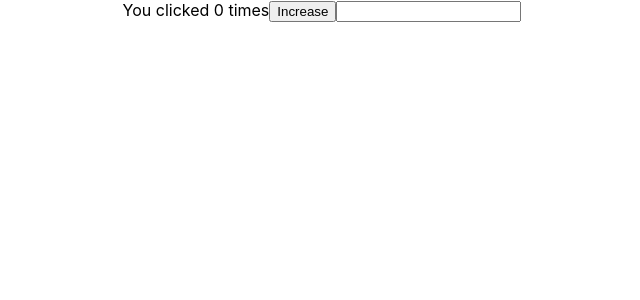
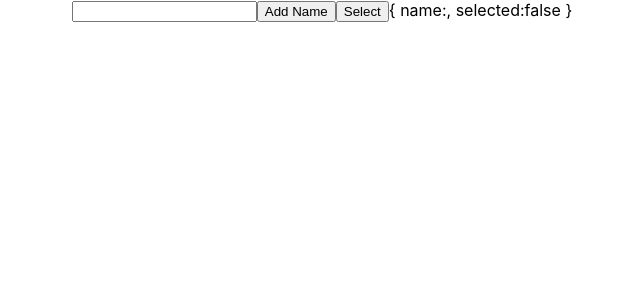
Before and after one commit to uberdwang/react-playground, a React (Create React App) app: page / in a window 1280 px wide. Shown: the top 300 px of the page, without its empty margins (318-958 px from the left). Built offline with nearby package versions, Linux system fonts and the light colour scheme.

Commit message:
Dependency mistakes

```diff
--- a/src/App.js
+++ b/src/App.js
@@ -1,11 +1,13 @@
 import "./App.css";
+import DependencyMistakes from "./JrMistakesUseEffect/DependencyMistakes";
 import UnderstandingUseEffect from "./JrMistakesUseEffect/UnderstandingUseEffect";
 import OveruseState from "./OveruseState";
 
 function App() {
   return (
     <div className="App">
-      <UnderstandingUseEffect />
+      <DependencyMistakes />
+      {/* <UnderstandingUseEffect /> */}
       {/* <OveruseState /> */}
     </div>
   );
--- /dev/null
+++ b/src/JrMistakesUseEffect/DependencyMistakes.js
@@ -0,0 +1,55 @@
+import React, { useEffect, useMemo, useState } from "react";
+
+export default function DependencyMistakes() {
+  const [name, setName] = useState("");
+  const [state, setState] = useState({
+    name: "",
+    selected: false,
+    age: 20,
+    city: "",
+  });
+
+  // soln 1 useMemo hook, memoize what's in the state, only recompute when one of the dependencies has changed
+  // wrap object in literal to avoid interpreted as a block statement such as in an arrow function
+  // const blah = () => ({a: 1}), blah() => {a: 1}
+  // function passed to useMemo runs during rendering, side effects belong in useEffect, not useMemo
+  const user = useMemo(() => {
+    console.log("inside memo");
+    return {
+      name: state.name,
+      selected: state.selected,
+    };
+  }, [state.name, state.selected]);
+
+  // strings, numbers, and booleans are primitive and comparison is straightfoward (value compare)
+  // objects compares different points in memory, so comparing 2 objects with same properties will not equal (ref compare)
+  // react doesn't compare the array [1] === [1], instead they compare every single element in array 1 === 1
+  useEffect(() => {
+    console.log("The state has changed, useEffect runs!");
+  }, [user]);
+
+  // soln 2, every single primative var in the object
+  // useEffect(() => {
+  //   console.log("The state has changed, useEffect runs!");
+  // }, [state.name, state.selected]);
+
+  const handleAdd = () => {
+    setState((prev) => ({ ...prev, name }));
+  };
+
+  const handleSelect = () => {
+    setState((prev) => ({ ...prev, selected: true }));
+  };
+
+  return (
+    <div>
+      <input type="text" onChange={(e) => setName(e.target.value)} />
+      <button onClick={handleAdd}>Add Name</button>
+      <button onClick={handleSelect}>Select</button>
+      {`{
+			name:${state.name},
+			selected:${state.selected.toString()}
+		}`}
+    </div>
+  );
+}
```
